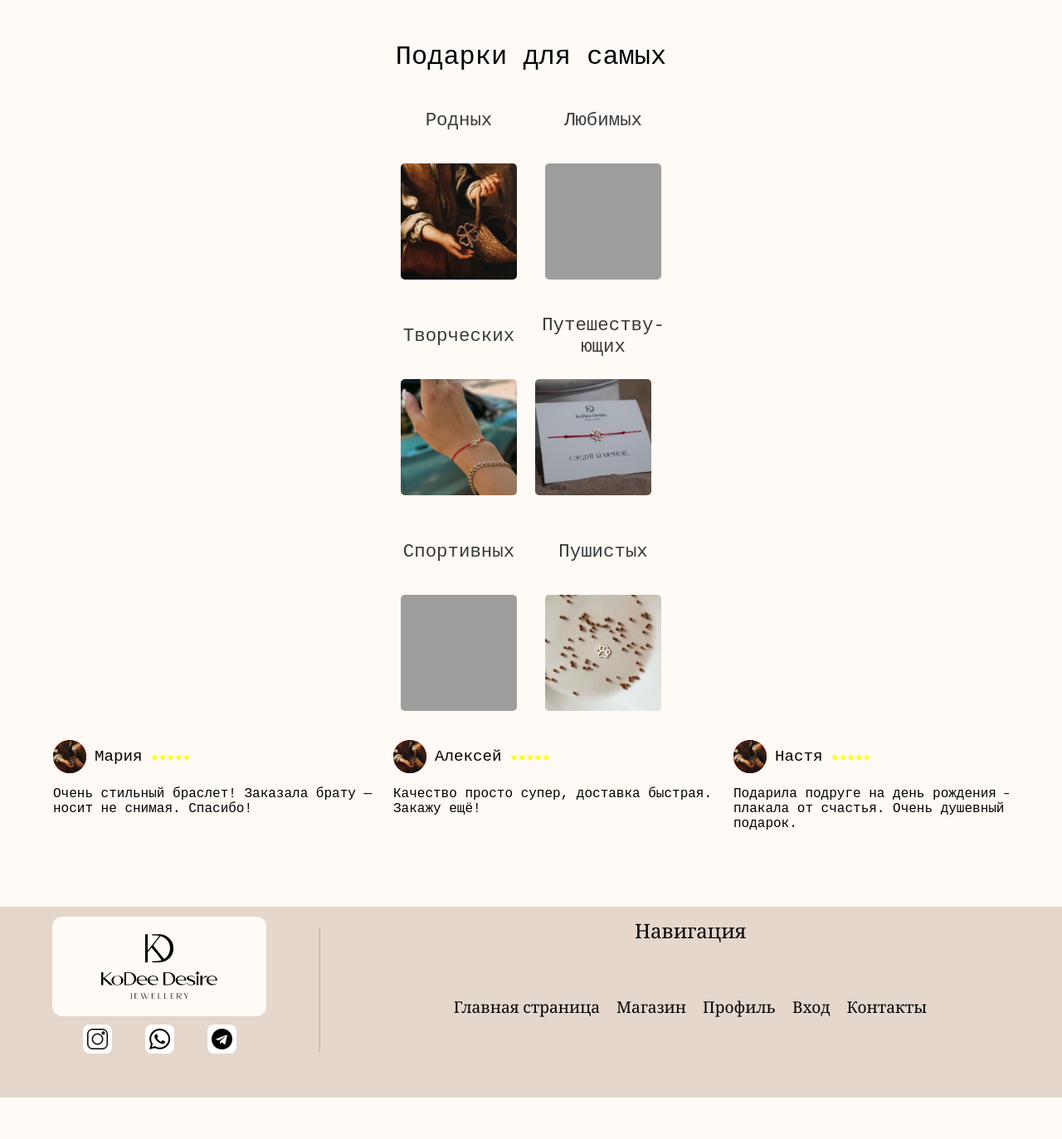
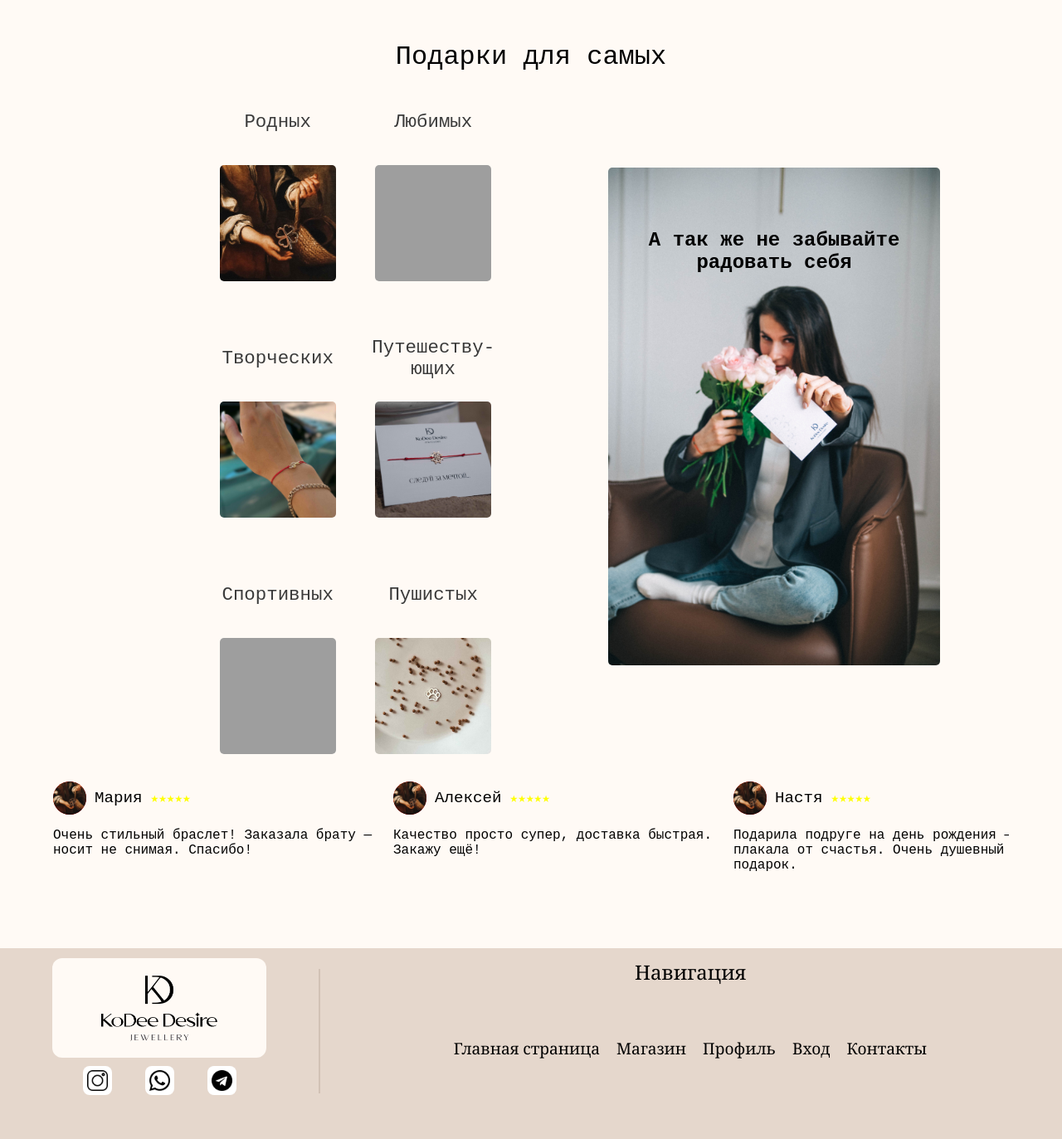
Before and after one commit to Piatnica13/Kodee_Desire, a Flask app: page / in a window 1280 px wide. Shown: the part 3810-5183 px from the top of the page at 83% size. Before the commit the page ends 5133 px from the top, so only its background shows below. Run offline with Flask 3, Linux system fonts and the light colour scheme; parts of the project's set-up code (start-up, migrations or seed data) failed here and were passed over; grey boxes are pictures that could not be loaded.

Commit message:
2304KLastFrom56con

```diff
--- a/static/css/index.css
+++ b/static/css/index.css
@@ -269,6 +269,7 @@
     width: 100%;
     display: grid;
     grid-template-columns: 50% 50%;
+    gap: 25px;
     flex-direction: column;
 }
 .con5Divs{
@@ -294,6 +295,9 @@
     width: 140px;
     height: 140px;
     border-radius: 5px;
+}
+#con5img{
+    display: flex;
 }
 
 /* Contener6 */
@@ -341,7 +345,11 @@
     width: 100%;
 }
 
-
+@media screen and (max-width: 1024px) {
+    #con5img{
+        display: none;
+    }
+}
 @media screen and (max-width: 950px) {
     .Con4Divs{
         width: 300px;
@@ -421,6 +429,9 @@
         flex: 0 0 auto;
         width: 100%;
     }
+    #con5grid{
+        gap: 0px;
+    }
 }
 @media screen and (max-width: 550px) {
     .Con3grup1, .Con3grup2{
--- a/static/css/shop.css
+++ b/static/css/shop.css
@@ -243,7 +243,7 @@
 }
 #BockMenuBthSbros{
     cursor: pointer;
-    color: black;
+    color: var(--black);
     text-decoration:underline var(--shadow);
     padding: 20px 30px;
 }
--- a/static/js/index.js
+++ b/static/js/index.js
@@ -148,19 +148,19 @@ masFromCon4.forEach((e)=>{
 })
 
 let masFromCon5 = [
-    {title: "Родных", a_filter: "", a_img: "/static/image/productImgs/klever/img1.jpg"},
-    {title: "Любимых", a_filter: "", a_img: "/static/image/productImgs/serdtse-kontur/img3.jpg"},
-    {title: "Творческих", a_filter: "", a_img: "/static/image/productImgs/skripichnyi-kliuch/img3.jpg"},
-    {title: "Пу&shy;те&shy;шест&shy;ву&shy;ющих", a_filter: "", a_img: "/static/image/productImgs/shturval/img1.jpg"},
-    {title: "Спортивных", a_filter: "", a_img: "/static/image/productImgs/raketka/img2.jpg"},
-    {title: "Пушистых", a_filter: "", a_img: "/static/image/productImgs/lapka/img1.jpg"}
+    {title: "Родных", a_filter: "/shop?filter=Жизнь и процветание,Любовь и семья,Природа,Минимализм и красота", a_img: "/static/image/productImgs/klever/img1.jpg"},
+    {title: "Любимых", a_filter: "/shop?filter=Любовь и романтика,Сила и успех,Жизнь и процветание", a_img: "/static/image/productImgs/serdtse-kontur/img3.jpg"},
+    {title: "Творческих", a_filter: "/shop?filter=Природа,Музыка и искусство,Минимализм и красота", a_img: "/static/image/productImgs/skripichnyi-kliuch/img3.jpg"},
+    {title: "Пу&shy;те&shy;шест&shy;ву&shy;ющих", a_filter: "/shop?filter=Мир и свобода,Путешествия и приключения,Сила и успех", a_img: "/static/image/productImgs/shturval/img1.jpg"},
+    {title: "Спортивных", a_filter: "/shop?filter=Спорт,Сила и успех,Минимализм и красота", a_img: "/static/image/productImgs/raketka/img2.jpg"},
+    {title: "Пушистых", a_filter: "/shop?filter=Любовь к животным,Природа,Мир и свобода", a_img: "/static/image/productImgs/lapka/img1.jpg"}
 ]
 
 function con5func(mas){
     let con5 = document.querySelector("#con5grid");
     con5.innerHTML += `
     <div class="con5Divs">
-      <a href="${mas.a_filter}" style="color:var(--black); text-decoration: none;">
+      <a href="${mas.a_filter}" style="color:var(--black); text-decoration: none; display: flex; align-items: center; flex-direction: column">
         <p class="con5Text">${mas.title}</p>
         <img src="${mas.a_img}" class="con5Imgs">
       </a>
@@ -177,6 +177,9 @@ let con6 = document.querySelector("#Contener6");
 let masFromCon6 = [
     { name: "Мария", icon: "/static/image/productImgs/klever/img1.jpg", text: "Очень стильный браслет! Заказала брату — носит не снимая. Спасибо!" },
     { name: "Алексей", icon: "/static/image/productImgs/klever/img1.jpg", text: "Качество просто супер, доставка быстрая. Закажу ещё!" },
+    { name: "Настя", icon: "/static/image/productImgs/klever/img1.jpg", text: "Подарила подруге на день рождения — она плакала от счастья. Очень душевный подарок." },
+    { name: "Настя", icon: "/static/image/productImgs/klever/img1.jpg", text: "Подарила подруге на день рождения — она плакала от счастья. Очень душевный подарок." },
+    { name: "Настя", icon: "/static/image/productImgs/klever/img1.jpg", text: "Подарила подруге на день рождения — она плакала от счастья. Очень душевный подарок." },
     { name: "Настя", icon: "/static/image/productImgs/klever/img1.jpg", text: "Подарила подруге на день рождения — она плакала от счастья. Очень душевный подарок." }
 ];
 
--- a/templates/index.html
+++ b/templates/index.html
@@ -177,9 +177,15 @@
   </div>
 </div>
 
-<div id="Contener5">
+<div id="Contener5" style="display: flex; flex-direction: column;">
   <div style="text-align: center; font-size: 2rem;">Подарки для самых</div>
-  <div id="con5grid"></div>
+  <div style="display: flex; flex-direction: row; align-items: center; gap: 20%">
+    <div id="con5grid"></div>
+    <div style="position: relative;" id="con5img">
+      <img src="/static/image/body/Julia.jpg" style="width: 400px; height: 600px; border-radius: 5px">
+      <p style="position: absolute; top: 50px; text-align: center; width: 100%; font-size: 1.5rem; color: black"><b>А&nbspтак&nbspже не забывайте радовать&nbspсебя</b></p>
+    </div>
+  </div>
 </div>
 
 <div id="Contener6"></div>
```
Also changed, not shown: static/js/shop.js (+14 -0 lines), static/image/body/Julia.jpg (added).
